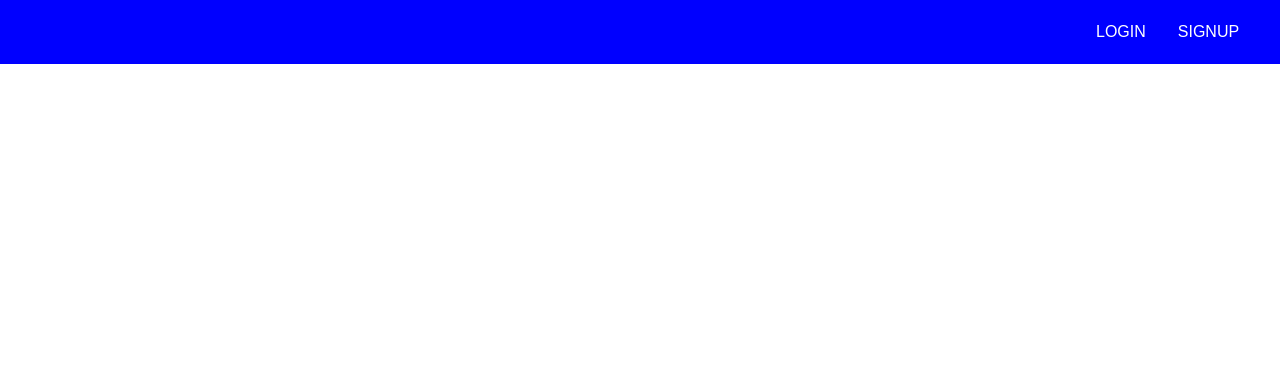
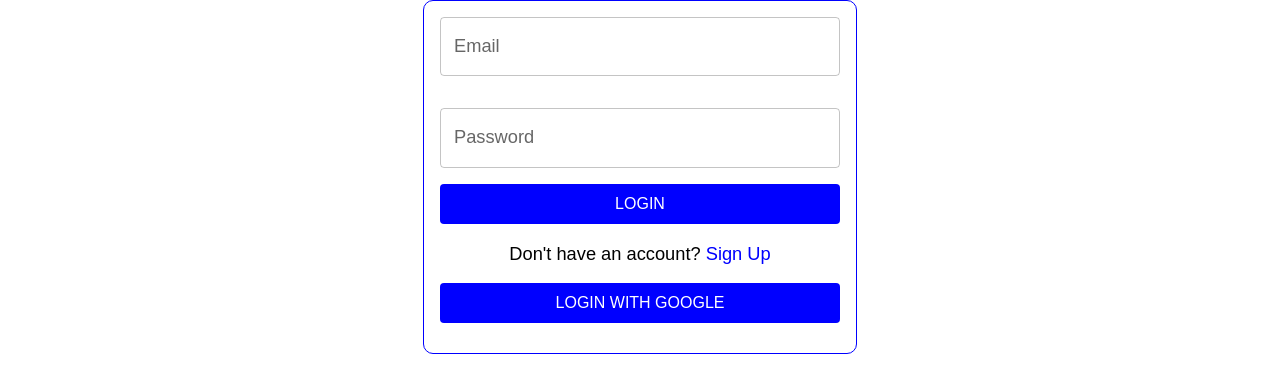
Before and after one commit to pallaveekumari/voosh, a React (Create React App) app in the folder frontend/: page / in a window 1280 px wide. Shown: the top 392 px of the page. Built offline with nearby package versions, Linux system fonts and the light colour scheme.

Commit message:
loginui-implemented

```diff
--- a/frontend/src/App.js
+++ b/frontend/src/App.js
@@ -2,12 +2,14 @@ import logo from './logo.svg';
 import './App.css';
 import AllRoutes from './Routes/AllRoutes';
 import Navbar from './Components/Navbar';
+import Login from './Routes/Login/Login';
 
 function App() {
   return (
     <div className="App">
       {/* <AllRoutes/> */}
-      <Navbar/>
+      {/* <Navbar/> */}
+      <Login/>
     </div>
   );
 }
--- a/frontend/src/Components/Navbar.module.css
+++ b/frontend/src/Components/Navbar.module.css
@@ -3,7 +3,6 @@
     width: 100%;
     background-color: blue;
     display: flex;
-    /* justify-content: center; */
     align-items: center;
     flex-direction: row-reverse;
 
@@ -12,9 +11,7 @@
     height: 4rem;
     width: 12rem;
     gap: 1rem;;
-    /* border: 1px solid black; */
     display: flex;
-    /* justify-content: center; */
     align-items: center;
 }
 .loginbtn{
--- /dev/null
+++ b/frontend/src/Routes/Login/Login.jsx
@@ -0,0 +1,35 @@
+import React from 'react'
+import styles from "../Login/Login.module.css"
+import { Box, Button, TextField, Typography } from '@mui/material'
+
+const Login = () => {
+  return (
+    <>
+    <Box className={styles.loginbox}>
+    <TextField
+      label="Email"
+      placeholder="Enter Email Here"
+      variant="outlined"
+      fullWidth
+      sx={{ marginBottom: '1rem' }}
+    />
+
+    <TextField
+      label="Password"
+      placeholder="Enter Password Here"
+      variant="outlined"
+      fullWidth
+    />
+
+    <Button className={styles.loginbutton}>Login</Button>
+    <Typography variant="body1">
+      Don't have an account?{' '}
+      <span style={{ color: 'blue', cursor: 'pointer' }}>Sign Up</span>
+    </Typography>
+    <Button className={styles.loginGoogle}>Login With Google</Button>
+    </Box>
+    </>
+  )
+}
+
+export default Login
--- /dev/null
+++ b/frontend/src/Routes/Login/Login.module.css
@@ -0,0 +1,21 @@
+.loginbox {
+    height: 20rem;
+    width: 25rem;
+    margin: auto;
+    border: 1px solid blue;
+    border-radius: 10px;
+    display: flex;
+    flex-direction: column;
+    gap: 1rem;
+    padding: 1rem;
+}
+.loginbutton{
+    background-color: blue !important;
+    color: white !important;
+    font-weight: bold ;
+}
+.loginGoogle{
+    color: white !important;
+    background-color: blue !important;
+    font-weight: bold;
+}
```
